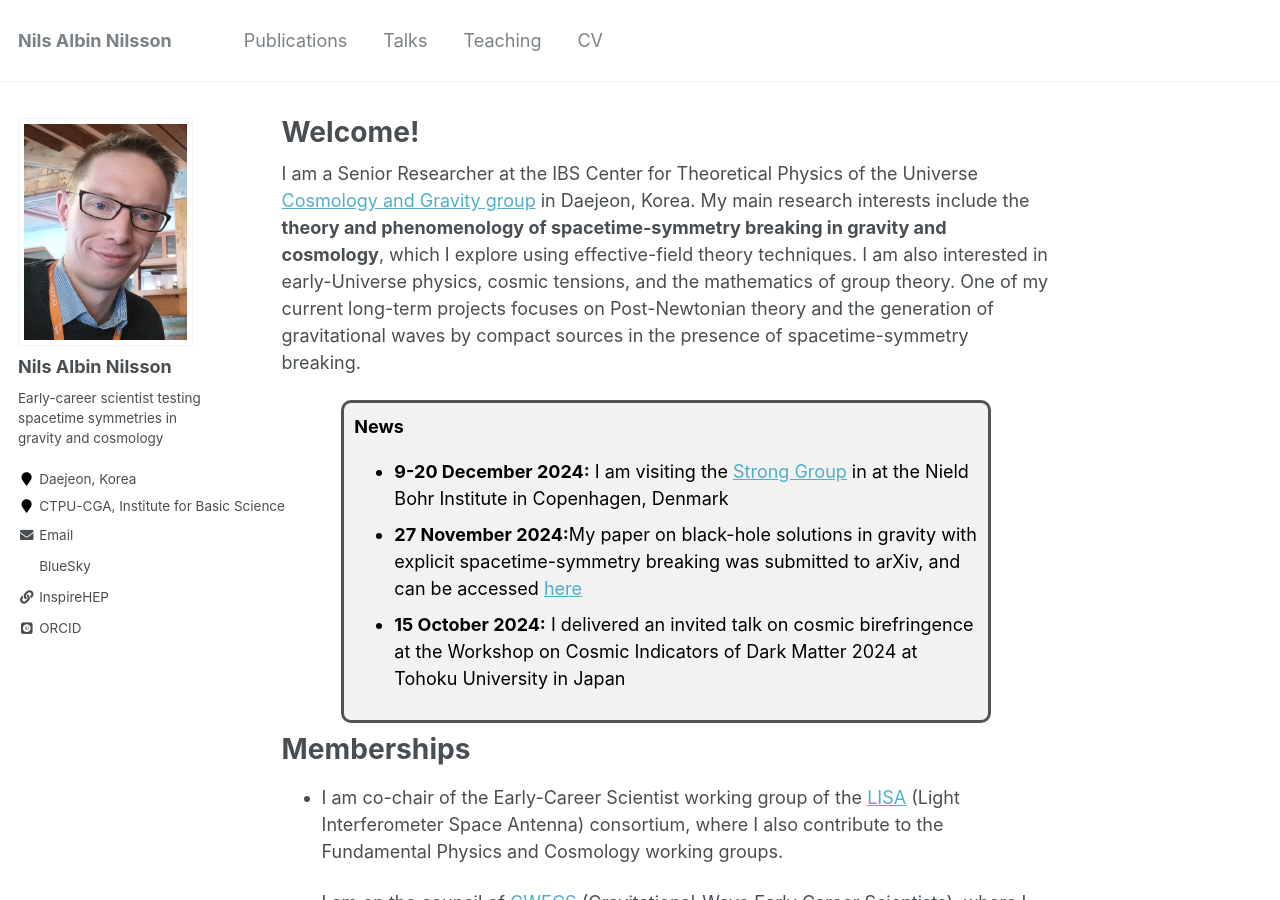
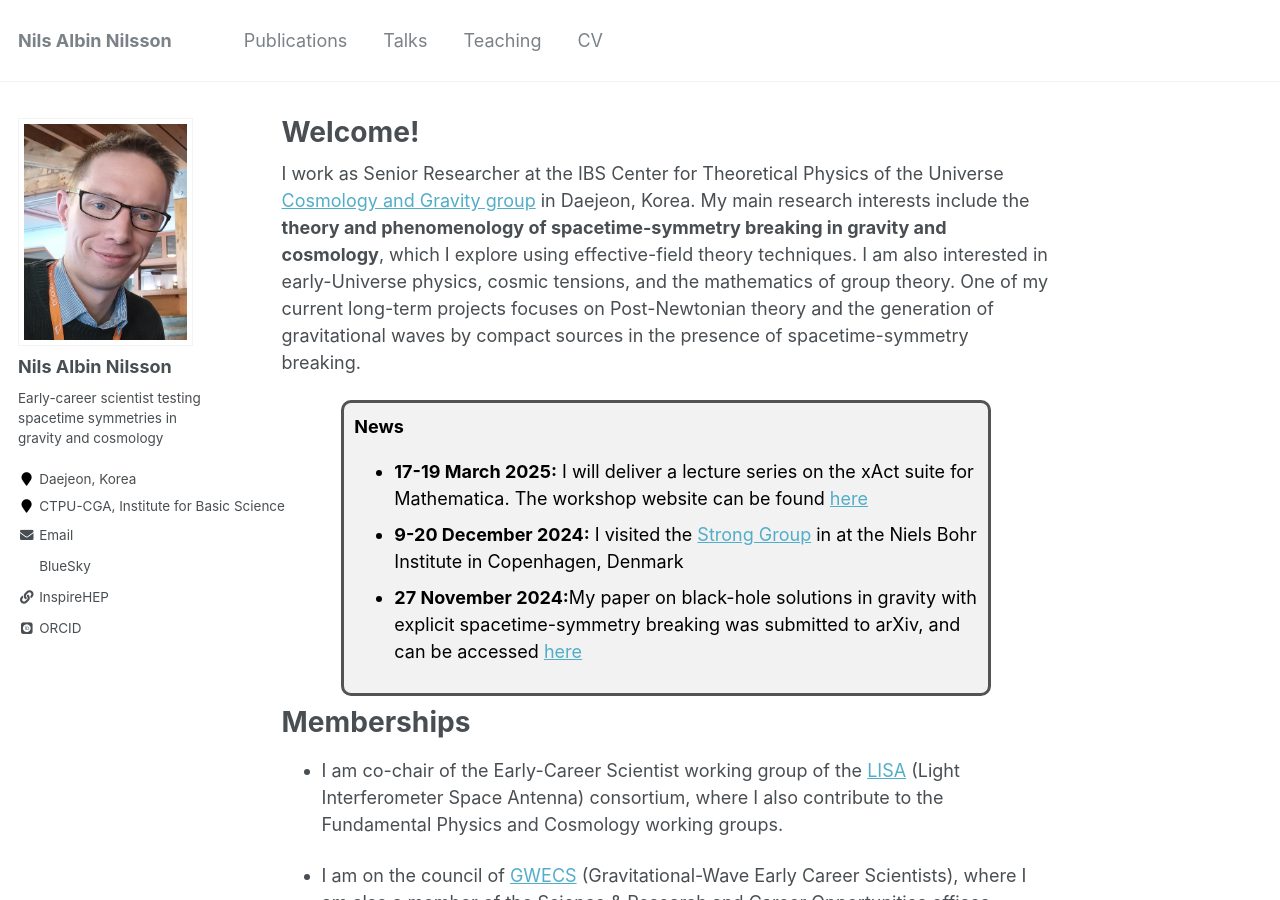
Before and after one commit to nilsanilsson/nilsanilsson.github.io, a Jekyll site: the page built from _pages/about.md, in a window 1280 px wide and 900 px high. Built offline with Jekyll 4.4.1, drawn with Linux system fonts in a browser that asks for light colours; some web fonts are replaced.

Commit message:
Update about.md

```diff
--- a/_pages/about.md
+++ b/_pages/about.md
@@ -6,7 +6,7 @@ redirect_from:
   - /about/
   - /about.html
 ---
-I am a Senior Researcher at the IBS Center for Theoretical Physics of the Universe [Cosmology and Gravity group](https://ibs.re.kr/ctpu-cga/) in Daejeon, Korea.
+I work as Senior Researcher at the IBS Center for Theoretical Physics of the Universe [Cosmology and Gravity group](https://ibs.re.kr/ctpu-cga/) in Daejeon, Korea.
 My main research interests include the **theory and phenomenology of spacetime-symmetry breaking in gravity and cosmology**, which I explore using effective-field theory techniques. I am also interested in early-Universe physics, cosmic tensions, and the mathematics of group theory. One of my current long-term projects focuses on Post-Newtonian theory and the generation of gravitational waves by compact sources in the presence of spacetime-symmetry breaking.
 
 <html lang="en">
@@ -33,9 +33,9 @@ My main research interests include the **theory and phenomenology of spacetime-s
     <div class="boxed">
 	<b>News</b>
 	<ul>
-	  <li><b>9-20 December 2024:</b> I am visiting the <a href="https://strong-gr.com/">Strong Group</a> in at the Nield Bohr Institute in Copenhagen, Denmark</li>
+	<li><b>17-19 March 2025:</b> I will deliver a lecture series on the xAct suite for Mathematica. The workshop website can be found <a href="https://indico.ibs.re.kr/event/866/">here</a> </li>
+	  <li><b>9-20 December 2024:</b> I visited the <a href="https://strong-gr.com/">Strong Group</a> in at the Niels Bohr Institute in Copenhagen, Denmark</li>
 	  <li><b>27 November 2024:</b>My paper on black-hole solutions in gravity with explicit spacetime-symmetry breaking was submitted to arXiv, and can be accessed <a href="https://arxiv.org/abs/2411.18255">here</a></li>
-	  <li><b>15 October 2024:</b> I delivered an invited talk on cosmic birefringence at the Workshop on Cosmic Indicators of Dark Matter 2024 at Tohoku University in Japan</li>
 	</ul>
     </div>
   </body>
```
